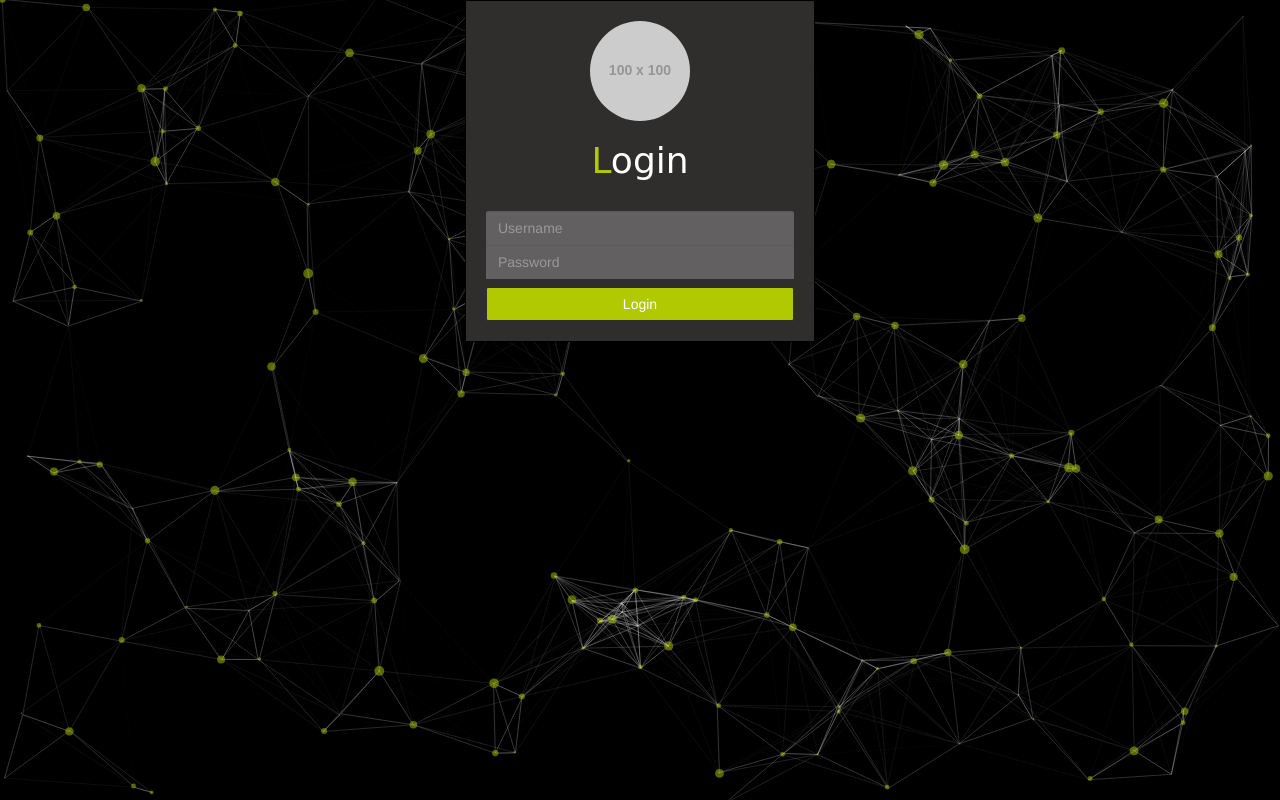
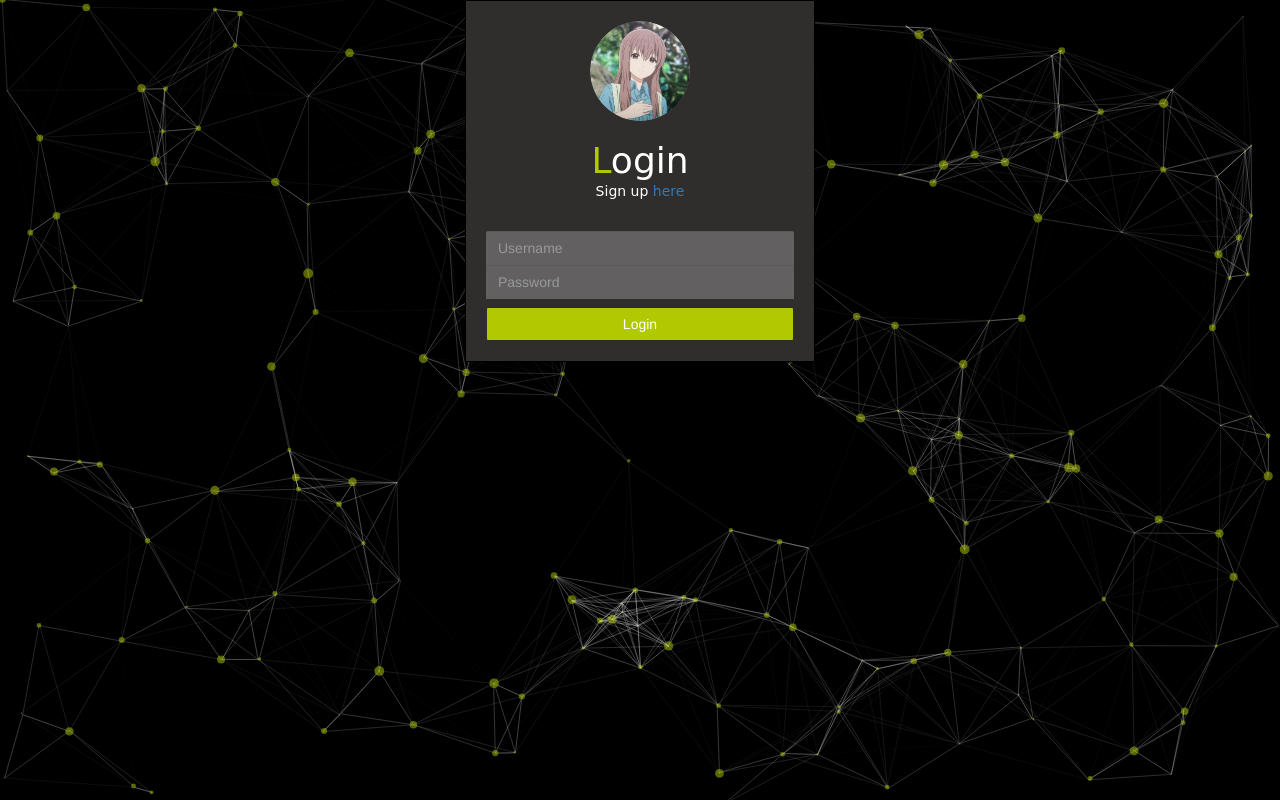
Before and after one commit to kankan223/Website, a Flask app: page /login in a window 1280 px wide. Run offline with Flask 2, Linux system fonts and the light colour scheme; grey boxes labelled with a size stand in for pictures from a placeholder-image service; some libraries are stand-ins or nearby versions.

Commit message:
done bro

```diff
--- a/src/static/style_login.css
+++ b/src/static/style_login.css
@@ -17,7 +17,7 @@ body, html {
 	padding: 20px;
 	z-index: 9999;
 }
-#login-box .logo .logo-caption {
+#login-box .logo .logo-caption , .sign_up{
 	font-family: 'Poiret One', cursive;
 	color: white;
 	text-align: center;
@@ -71,3 +71,10 @@ body, html {
   	top: 0px;
   	z-index:1;
 }
+
+.img {
+  width: 100px;
+}
+.sign_up {
+
+}
--- a/src/templates/login.html
+++ b/src/templates/login.html
@@ -12,9 +12,10 @@
 <div class="container">
 	<div id="login-box">
 		<div class="logo">
-			<img src="http://placehold.it/100x100?text=DD" class="img img-responsive img-circle center-block"/>
+			<img src="{{ url_for('static', filename='silent-voice.png')}}" class="img img-responsive img-circle center-block"/>
 			<h1 class="logo-caption"><span class="tweak">L</span>ogin</h1>
 		</div><!-- /.logo -->
+		<div class="sign_up">Sign up <a href="/sign_up">here</a></div>
 		<div class="controls">
 			<input type="text" name="username" placeholder="Username" class="form-control" />
 			<input type="text" name="username" placeholder="Password" class="form-control" />
```
